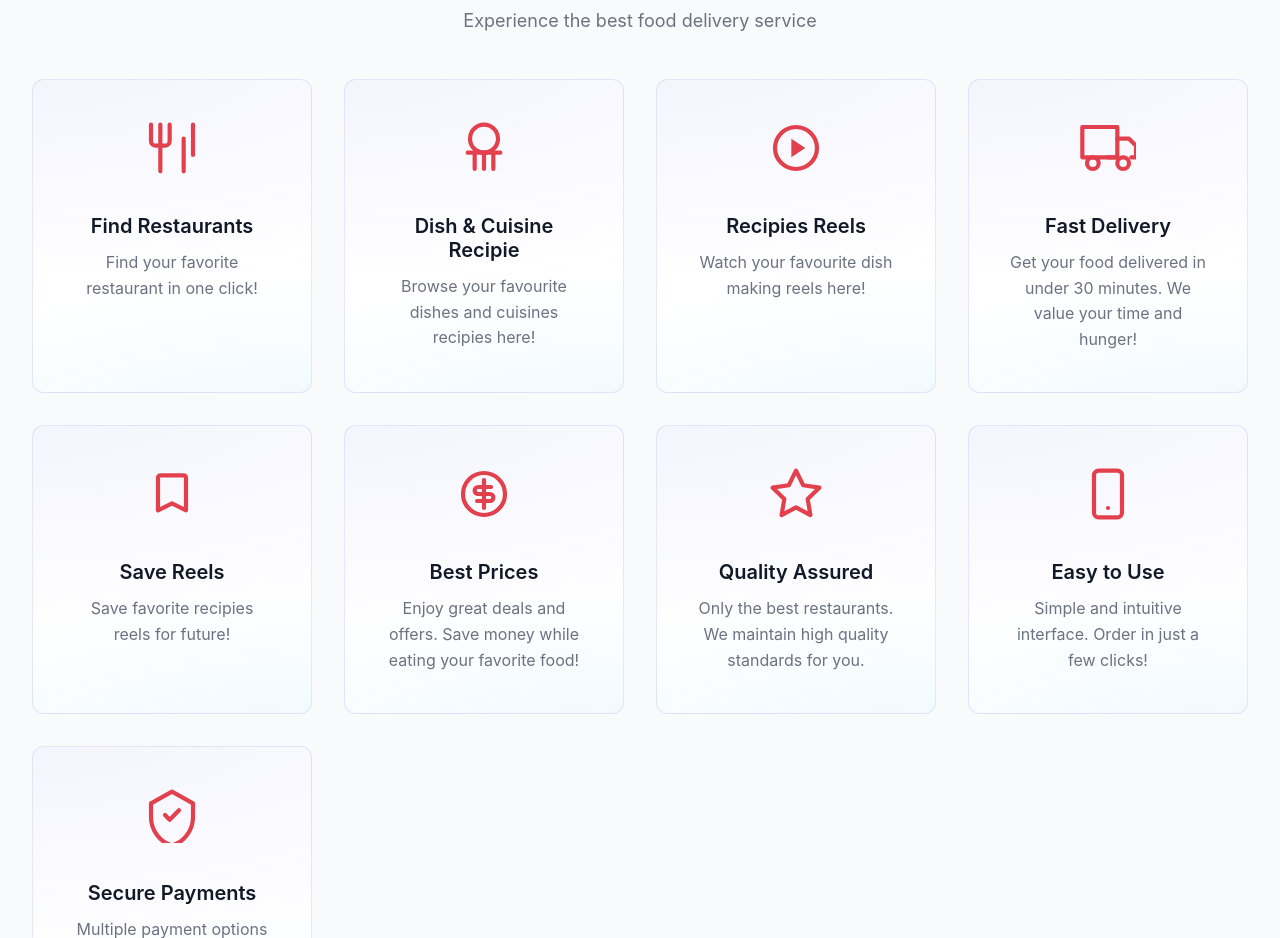
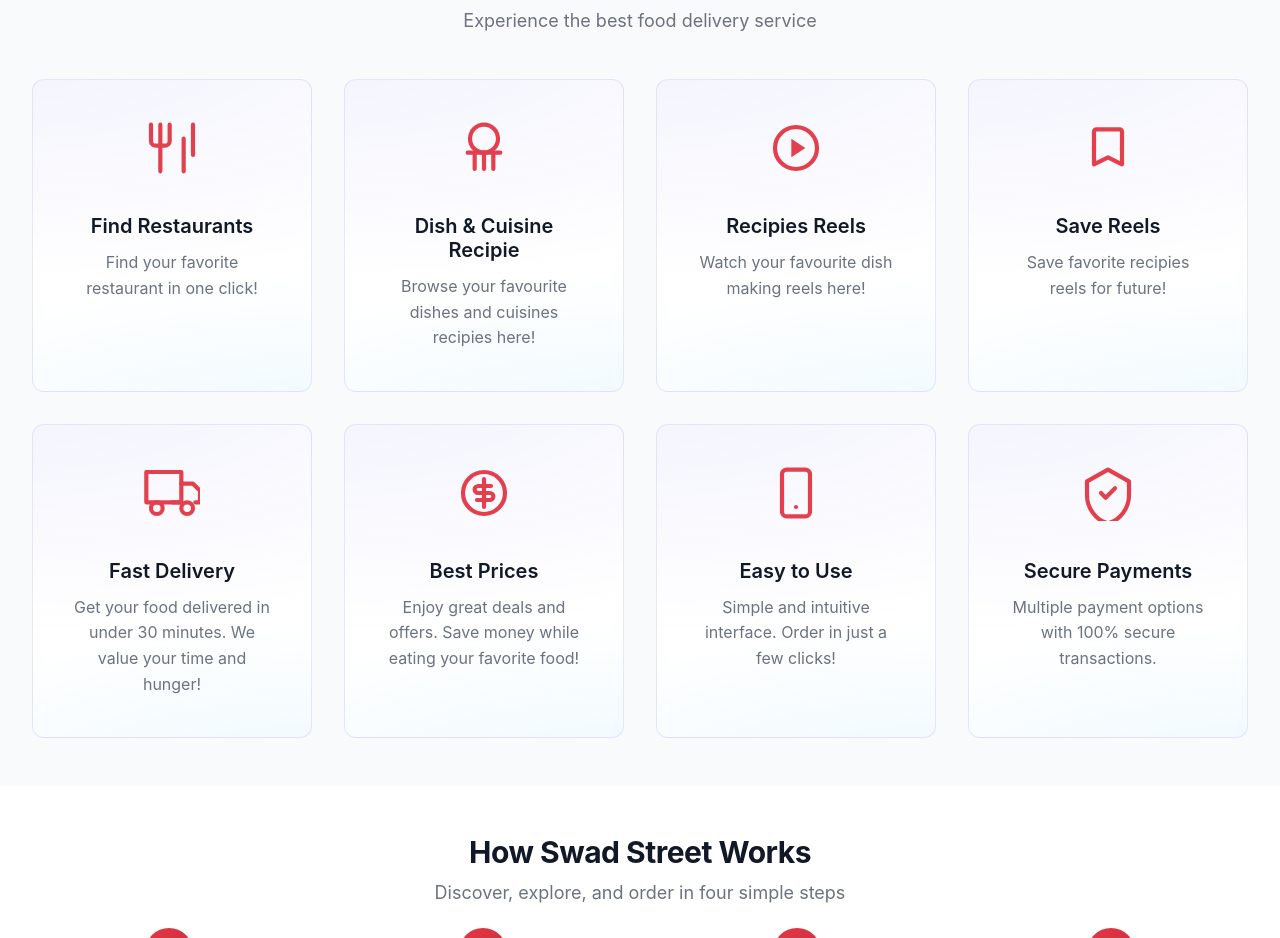
Before and after one commit to ankurproj/Swad-Street, a React app in the folder frontend/: page / in a window 1280 px wide. Shown: the part 886-1824 px from the top of the page. Built offline with nearby package versions, Linux system fonts and the light colour scheme; the HTML template or start-up script is replaced by a standard one.

Commit message:
Home page ui little change fixed

```diff
--- a/frontend/src/pages/Home.jsx
+++ b/frontend/src/pages/Home.jsx
@@ -231,18 +231,17 @@ const Home = () => {
             </div>
 
             <div className="feature-card">
+              <div className="feature-icon"><IconBookmark /></div>
+              <h3 className="feature-title">Save Reels</h3>
+              <p className="feature-description">
+                Save favorite recipies reels for future!
+              </p>
+            </div>
+            <div className="feature-card">
               <div className="feature-icon"><IconDelivery /></div>
               <h3 className="feature-title">Fast Delivery</h3>
               <p className="feature-description">
                 Get your food delivered in under 30 minutes. We value your time and hunger!
-              </p>
-            </div>
-
-            <div className="feature-card">
-              <div className="feature-icon"><IconBookmark /></div>
-              <h3 className="feature-title">Save Reels</h3>
-              <p className="feature-description">
-                Save favorite recipies reels for future!
               </p>
             </div>
 
@@ -254,13 +253,13 @@ const Home = () => {
               </p>
             </div>
 
-            <div className="feature-card">
+            {/* <div className="feature-card">
               <div className="feature-icon"><IconQuality /></div>
               <h3 className="feature-title">Quality Assured</h3>
               <p className="feature-description">
                 Only the best restaurants. We maintain high quality standards for you.
               </p>
-            </div>
+            </div> */}
 
             <div className="feature-card">
               <div className="feature-icon"><IconMobile /></div>
```
